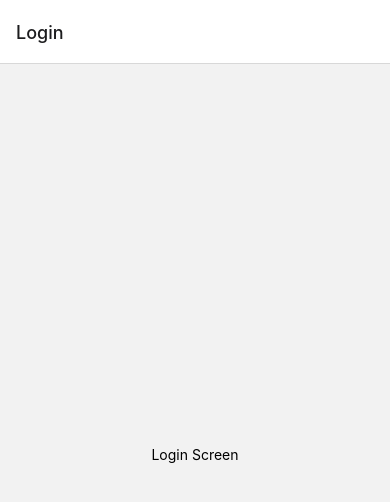
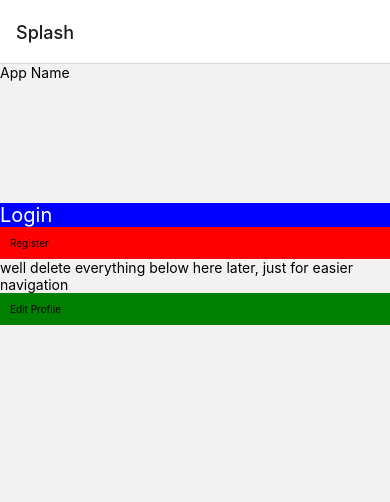
Before and after one commit to dgibb/HackathonFrontEnd, a React Native app: screen / in a window 390 px wide. Shown: the top 502 px of the page. Built offline with nearby package versions, Linux system fonts and the light colour scheme.

Commit message:
bunch of good progress

```diff
--- a/App.js
+++ b/App.js
@@ -4,9 +4,12 @@ import { StyleSheet, Text, View } from 'react-native';
 import { NavigationContainer } from '@react-navigation/native';
 import { createNativeStackNavigator } from '@react-navigation/native-stack';
 
-import HomeScreen from './home-screen.js'
-import LoginScreen from './login-screen.js'
-import ProfileScreen from './profile-screen.js'
+import HomeScreen from './pages/home-screen.js'
+import LoginScreen from './pages/login-screen.js'
+import ProfileScreen from './pages/profile-screen.js'
+import EditProfileScreen from './pages/edit-profile-screen.js'
+import RegisterScreen from './pages/register-screen.js'
+import SplashScreen from './pages/splash-screen.js'
 
 const Stack = createNativeStackNavigator();
 
@@ -14,9 +17,12 @@ function App() {
   return (
     <NavigationContainer>
       <Stack.Navigator>
+        <Stack.Screen name="Splash" component={SplashScreen} />
         <Stack.Screen name="Login" component={LoginScreen} />
+        <Stack.Screen name="Register" component={RegisterScreen} />
         <Stack.Screen name="Home" component={HomeScreen} />
         <Stack.Screen name="Profile" component={ProfileScreen} />
+        <Stack.Screen name="EditProfile" component={EditProfileScreen} />
       </Stack.Navigator>
     </NavigationContainer>
   );
--- a/login-screen.js
+++ /dev/null
@@ -1,22 +0,0 @@
-import { StatusBar } from 'expo-status-bar';
-import React from 'react';
-import { StyleSheet, Text, View } from 'react-native';
-
-function LoginScreen() {
-  return (
-    <View style={{ flex: 1, alignItems: 'center', justifyContent: 'center' }}>
-      <Text>Login Screen</Text>
-    </View>
-  );
-}
-
-const styles = StyleSheet.create({
-  container: {
-    flex: 1,
-    backgroundColor: '#fff',
-    alignItems: 'center',
-    justifyContent: 'center',
-  },
-});
-
-export default LoginScreen;
--- a/package.json
+++ b/package.json
@@ -19,7 +19,8 @@
     "react-native": "0.64.2",
     "react-native-safe-area-context": "3.3.2",
     "react-native-screens": "~3.8.0",
-    "react-native-web": "0.17.1"
+    "react-native-web": "0.17.1",
+    "expo-linear-gradient": "~10.0.3"
   },
   "devDependencies": {
     "@babel/core": "^7.12.9"
--- /dev/null
+++ b/pages/edit-profile-screen.js
@@ -0,0 +1,110 @@
+import { StatusBar } from 'expo-status-bar';
+import React from 'react';
+import { useState, useEffect } from 'react';
+import { StyleSheet, Text, View, SafeAreaView, FlatList, Image} from 'react-native';
+
+const DATA = [
+  {
+    id: 'bd7acbea-c1b1-46c2-aed5-3ad53abb28ba',
+    title: 'First Item',
+  },
+  {
+    id: '3ac68afc-c605-48d3-a4f8-fbd91aa97f63',
+    title: 'Second Item',
+  },
+  {
+    id: '58694a0f-3da1-471f-bd96-145571e29d72',
+    title: 'Third Item',
+  },
+  {
+    id: 'ad7acbea-c1b1-46c2-aed5-3ad53abb28ba',
+    title: 'Fourth Item',
+  },
+  {
+    id: 'aac68afc-c605-48d3-a4f8-fbd91aa97f63',
+    title: 'Fifth Item',
+  },
+  {
+    id: 'a8694a0f-3da1-471f-bd96-145571e29d72',
+    title: 'Sixth Item',
+  },
+];
+
+const Item = ({ title }) => (
+  <View style={styles.item}>
+    <Text style={styles.title}>{title}</Text>
+  </View>
+);
+
+function EditProfileScreen() {
+  const [profile, setProfile] = useState({ data: {} });
+
+    //get token from loacalstorage
+
+    useEffect(() => {
+      fetch('http://137.184.103.104:8000/profile/details', {
+        body: `token=${token}`,
+        headers: {
+          "Content-Type": "application/x-www-form-urlencoded"
+        },
+        method: "GET"
+      })
+      .then(response => response.json())
+      .then(data => {
+        console.log('Success:', data);
+        setProfile(data)
+      })
+      .catch((error) => {
+        console.error('Error:', error);
+      });
+    });
+
+  const renderItem = ({ item }) => (
+    <Item title={item.title} />
+  );
+
+  return (
+    <View>
+      <Image
+        style={styles.tinyLogo}
+        source={{
+          uri: 'https://reactnative.dev/img/tiny_logo.png',
+        }}
+      />
+   <View>
+     <Text>
+       Name
+     </Text>
+   </View>
+
+   <View>
+     <Text>
+       Email
+     </Text>
+   </View>
+
+   <SafeAreaView style={styles.container}>
+      <FlatList
+        data={DATA}
+        renderItem={renderItem}
+        keyExtractor={item => item.id}
+        numColumns={2}
+      />
+    </SafeAreaView>
+
+    </View>
+  );
+}
+
+
+
+const styles = StyleSheet.create({
+  container: {
+    flex: 1,
+    backgroundColor: '#fff',
+    alignItems: 'center',
+    justifyContent: 'center',
+  },
+});
+
+export default EditProfileScreen;
--- /dev/null
+++ b/pages/login-screen.js
@@ -0,0 +1,75 @@
+import { StatusBar } from 'expo-status-bar';
+import { useState } from 'react';
+import { LinearGradient } from 'expo-linear-gradient';
+import React from 'react';
+import { StyleSheet, Text, View, TouchableOpacity, TextInput} from 'react-native';
+
+function LoginScreen({ navigation }) {
+  const [email, setEmail] = useState('');
+  const [password, setPassword] = useState('');
+  return (
+    <View style={styles.body}>
+      <TextInput
+        style={{height: 40}}
+        placeholder="Email"
+        onChangeText={email => setEmail(email)}
+        defaultValue={email}
+      />
+
+      <TextInput
+          style={{height: 40}}
+          placeholder="Password"
+          onChangeText={password => setPassword(password)}
+          defaultValue={password}
+        />
+
+      <TouchableOpacity
+        onPress={() => login(email, password)}
+        style={{ backgroundColor: 'blue' }}>
+        <Text style={styles.button}>Login</Text>
+      </TouchableOpacity>
+    </View>
+  );
+}
+
+function login(email, password) {
+
+  fetch('http://137.184.103.104:8000/auth/account/login', {
+    body: `email_address=${email}&password=${password}`,
+    headers: {
+      "Content-Type": "application/x-www-form-urlencoded"
+    },
+    method: "POST"
+  })
+  .then(response => response.json())
+  .then(data => {
+    console.log('Success:', data);
+    navigation.navigate('Home')
+  })
+  .catch((error) => {
+    console.error('Error:', error);
+  });
+}
+
+const styles = StyleSheet.create({
+  body: {
+    flexDirection: "column",
+  },
+  upper: {
+    flex: 1,
+    backgroundColor: 'rgba(0, 0, 0, 0)',
+  },
+  lower: {
+    flex: 0,
+    backgroundColor: 'rgba(0, 0, 0, 0)',
+  },
+  button: {
+    backgroundColor: 'EC6F66',
+    padding: 5,
+    margin: 5,
+    fontSize: 10,
+    width: "50%",
+  },
+});
+
+export default LoginScreen;
--- /dev/null
+++ b/pages/register-screen.js
@@ -0,0 +1,75 @@
+import { StatusBar } from 'expo-status-bar';
+import { useState } from 'react';
+import { LinearGradient } from 'expo-linear-gradient';
+import React from 'react';
+import { StyleSheet, Text, View, TouchableOpacity, TextInput} from 'react-native';
+
+function RegisterScreen({ navigation }) {
+  const [email, setEmail] = useState('');
+  const [password, setPassword] = useState('');
+  return (
+    <View style={styles.body}>
+      <TextInput
+        style={{height: 40}}
+        placeholder="Email"
+        onChangeText={email => setEmail(email)}
+        defaultValue={email}
+      />
+
+      <TextInput
+          style={{height: 40}}
+          placeholder="Password"
+          onChangeText={password => setPassword(password)}
+          defaultValue={password}
+        />
+
+      <TouchableOpacity
+        onPress={() => register(email, password)}
+        style={{ backgroundColor: 'blue' }}>
+        <Text style={styles.button}>Register</Text>
+      </TouchableOpacity>
+    </View>
+  );
+}
+
+function register(email, password) {
+
+  fetch('http://137.184.103.104:8000/auth/account/create', {
+    body: `email_address=${email}&password=${password}`,
+    headers: {
+      "Content-Type": "application/x-www-form-urlencoded"
+    },
+    method: "POST"
+  })
+  .then(response => response.json())
+  .then(data => {
+    console.log('Success:', data);
+    navigation.navigate('EditProfileScreen');
+  })
+  .catch((error) => {
+    console.error('Error:', error);
+  });
+}
+
+const styles = StyleSheet.create({
+  body: {
+    flexDirection: "column",
+  },
+  upper: {
+    flex: 1,
+    backgroundColor: 'rgba(0, 0, 0, 0)',
+  },
+  lower: {
+    flex: 0,
+    backgroundColor: 'rgba(0, 0, 0, 0)',
+  },
+  button: {
+    backgroundColor: 'EC6F66',
+    padding: 5,
+    margin: 5,
+    fontSize: 10,
+    width: "50%",
+  },
+});
+
+export default RegisterScreen;
--- /dev/null
+++ b/pages/splash-screen.js
@@ -0,0 +1,64 @@
+import { StatusBar } from 'expo-status-bar';
+import { LinearGradient } from 'expo-linear-gradient'
+import React from 'react';
+import { StyleSheet, Text, View, TouchableOpacity} from 'react-native';
+
+function SplashScreen({ navigation }) {
+  return (
+    <View style={styles.body}>
+
+      <View style={styles.upper}>
+        <Text>App Name</Text>
+        <LinearGradient
+        colors={['#ffafbd, #ffc3a0']}
+        />
+      </View>
+
+      <View style={styles.lower}>
+        <TouchableOpacity
+          onPress={() => navigation.navigate('Login')}
+          style={{ backgroundColor: 'blue' }}>
+          <Text style={{ fontSize: 20, color: '#fff' }}>Login</Text>
+        </TouchableOpacity>
+
+
+        <TouchableOpacity
+          onPress={() => navigation.navigate('Register')}
+          style={{ backgroundColor: 'red' }}>
+          <Text style={styles.button}>Register</Text>
+        </TouchableOpacity>
+
+        <Text>well delete everything below here later, just for easier navigation</Text>
+
+        <TouchableOpacity
+          onPress={() => navigation.navigate('EditProfile')}
+          style={{ backgroundColor: 'green' }}>
+          <Text style={styles.button}>Edit Profile</Text>
+        </TouchableOpacity>
+      </View>
+    </View>
+  );
+}
+
+const styles = StyleSheet.create({
+  body: {
+    flexDirection: "column",
+  },
+  upper: {
+    flex: 1,
+    backgroundColor: 'rgba(0, 0, 0, 0)',
+  },
+  lower: {
+    flex: 0,
+    backgroundColor: 'rgba(0, 0, 0, 0)',
+  },
+  button: {
+    backgroundColor: 'EC6F66',
+    padding: 5,
+    margin: 5,
+    fontSize: 10,
+    width: "50%",
+  },
+});
+
+export default SplashScreen;
```
Also changed, not shown: pages/home-screen.js (renamed from home-screen.js), pages/profile-screen.js (renamed from profile-screen.js), 1 other file (tests, documents, lock files or other folders).
